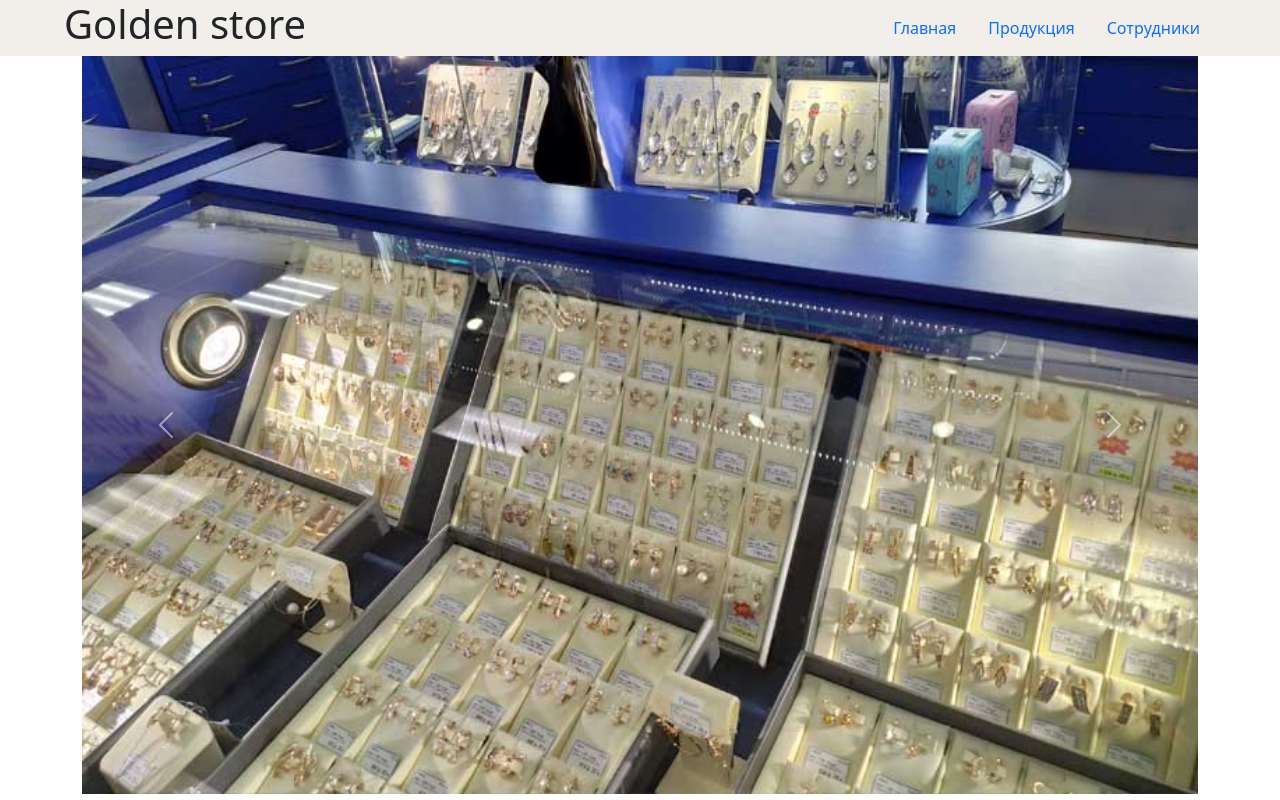
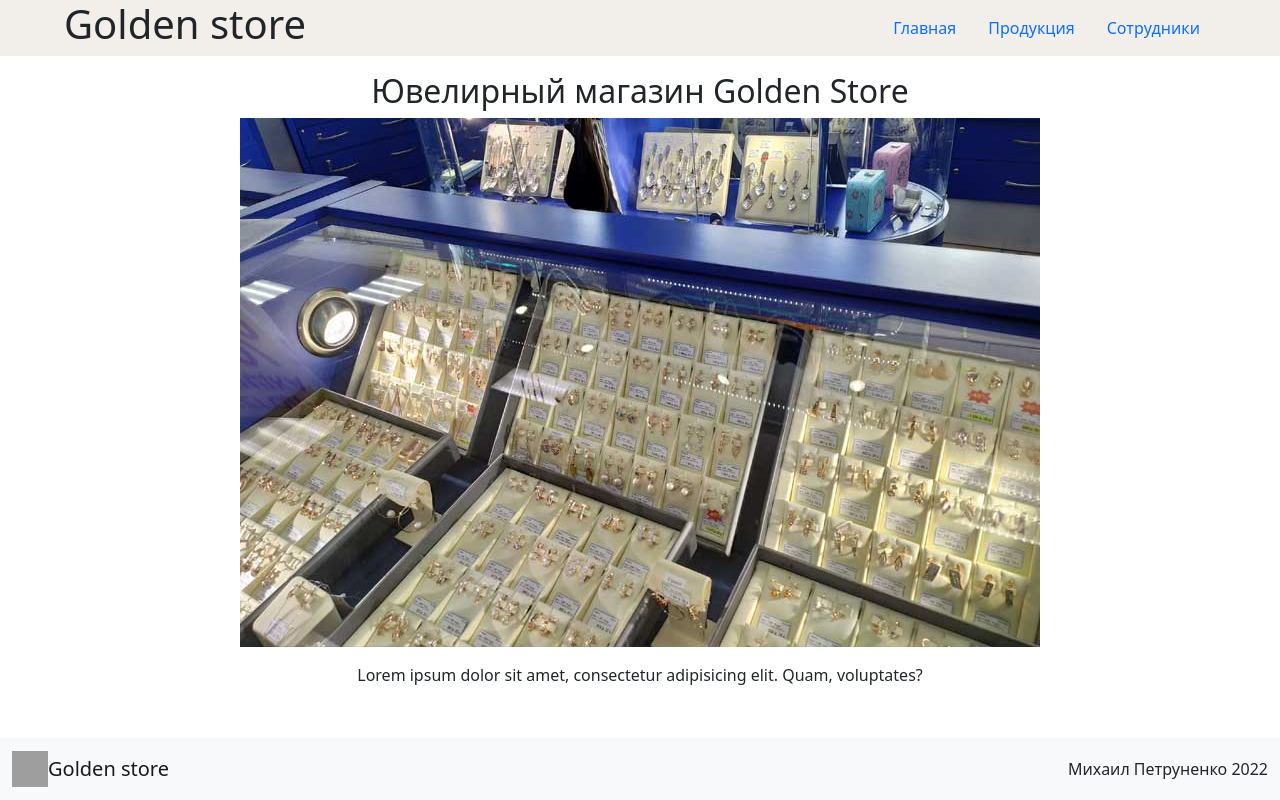
Before and after one commit to blaze-of-glory/db-course-work, an Angular app in the folder frontend/: page / in a window 1280 px wide. Shown: the top 800 px of the page. Built offline with nearby package versions, Linux system fonts and the light colour scheme; grey boxes are pictures that could not be loaded.

Commit message:
simplify home page

```diff
--- a/frontend/src/app/app.component.scss
+++ b/frontend/src/app/app.component.scss
@@ -0,0 +1,3 @@
+.content-wrapper {
+  padding-bottom: 50px;
+}
--- a/frontend/src/app/modules/home/components/about-us/about-us.component.html
+++ b/frontend/src/app/modules/home/components/about-us/about-us.component.html
@@ -1,4 +1,7 @@
-<div class="m-3">
-  <h2 class="text-center">О нас:</h2>
+<div class="m-3 d-flex flex-column align-items-center">
+  <h2 class="text-center">Ювелирный магазин Golden Store</h2>
+  <div class="mb-3">
+    <img src="assets/img/main-banner.jpg" alt="главный баннер">
+  </div>
   <div>{{aboutUsText}}</div>
 </div>
--- a/frontend/src/app/modules/home/pages/home/home.component.html
+++ b/frontend/src/app/modules/home/pages/home/home.component.html
@@ -1,4 +1 @@
-<div>
-  <app-carousel></app-carousel>
-  <app-about-us [aboutUsText]="aboutUsText"></app-about-us>
-</div>
+<app-about-us [aboutUsText]="aboutUsText"></app-about-us>
--- a/frontend/src/app/shared/components/footer/footer.component.html
+++ b/frontend/src/app/shared/components/footer/footer.component.html
@@ -1,6 +1,6 @@
-<nav class="navbar bg-light">
+<nav class="navbar fixed-bottom bg-light">
   <div class="container-fluid">
-    <a class="navbar-brand d-flex align-items-center" href="#">
+    <a class="navbar-brand d-flex align-items-center" [routerLink]="ROUTER_LINKS.HOME">
       <img src="https://png.pngtree.com/png-clipart/20190906/original/pngtree-cartoon-gold-bars-png-image_4554649.jpg"
            alt="Logo"
            width="36"
--- a/frontend/src/app/shared/components/footer/footer.component.ts
+++ b/frontend/src/app/shared/components/footer/footer.component.ts
@@ -1,4 +1,5 @@
 import { Component } from '@angular/core';
+import { ROUTER_LINKS } from '../../../core/constants/router-links';
 
 @Component({
   selector: 'app-footer',
@@ -7,5 +8,7 @@ import { Component } from '@angular/core';
 })
 export class FooterComponent {
 
+  public readonly ROUTER_LINKS = ROUTER_LINKS;
+
   constructor() { }
 }
```
